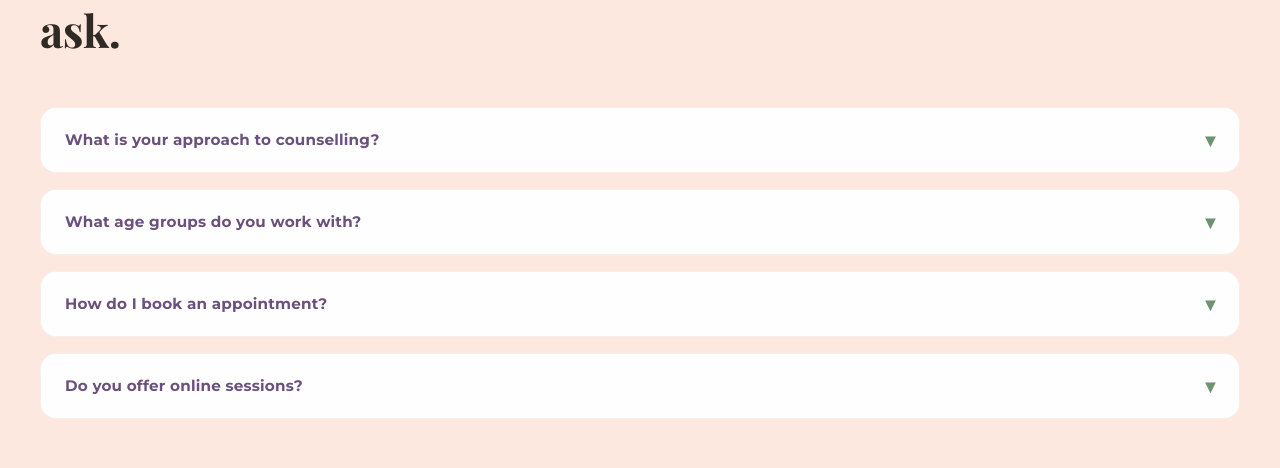
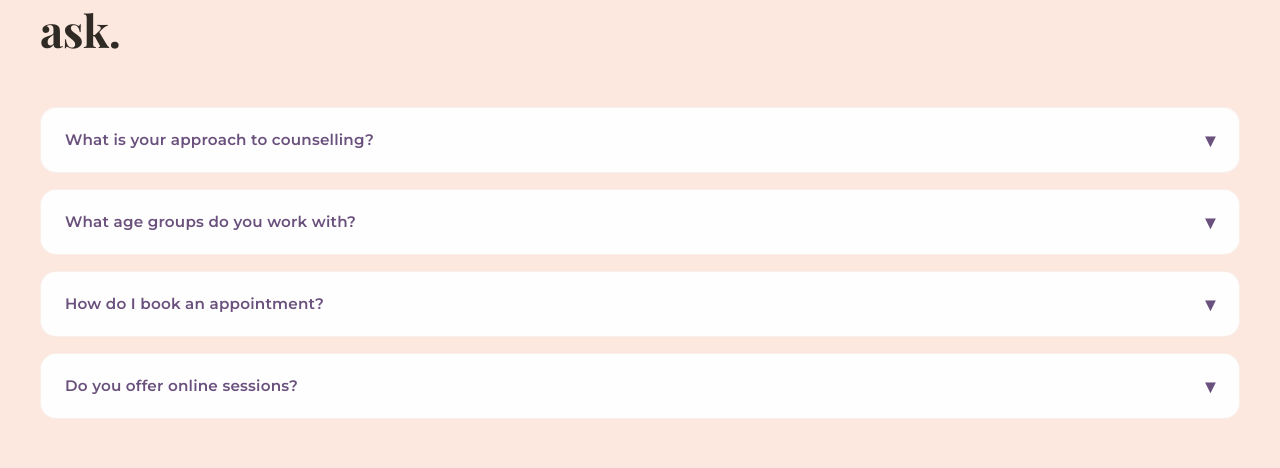
Before and after one commit to joseph-johnson27001/Joanne-s-Counselling-Website, a Vue app: page / in a window 1280 px wide. Shown: the part 3073-3541 px from the top of the page. Built offline with nearby package versions, Linux system fonts and the light colour scheme; a web font is replaced by a local one.

Commit message:
Accordion icon

```diff
--- a/src/components/ui/Accordion.vue
+++ b/src/components/ui/Accordion.vue
@@ -57,7 +57,7 @@ export default {
   padding: 20px 24px;
   border: none;
   background: transparent;
-  font-weight: 700;
+  font-weight: 600;
   display: flex;
   justify-content: space-between;
   align-items: center;
@@ -74,7 +74,7 @@ export default {
 
 .icon {
   transition: transform 0.3s cubic-bezier(0.34, 1.56, 0.64, 1);
-  color: #6d9370;
+  color: #6a517d;
   font-size: 1.2rem;
 }
 
```
